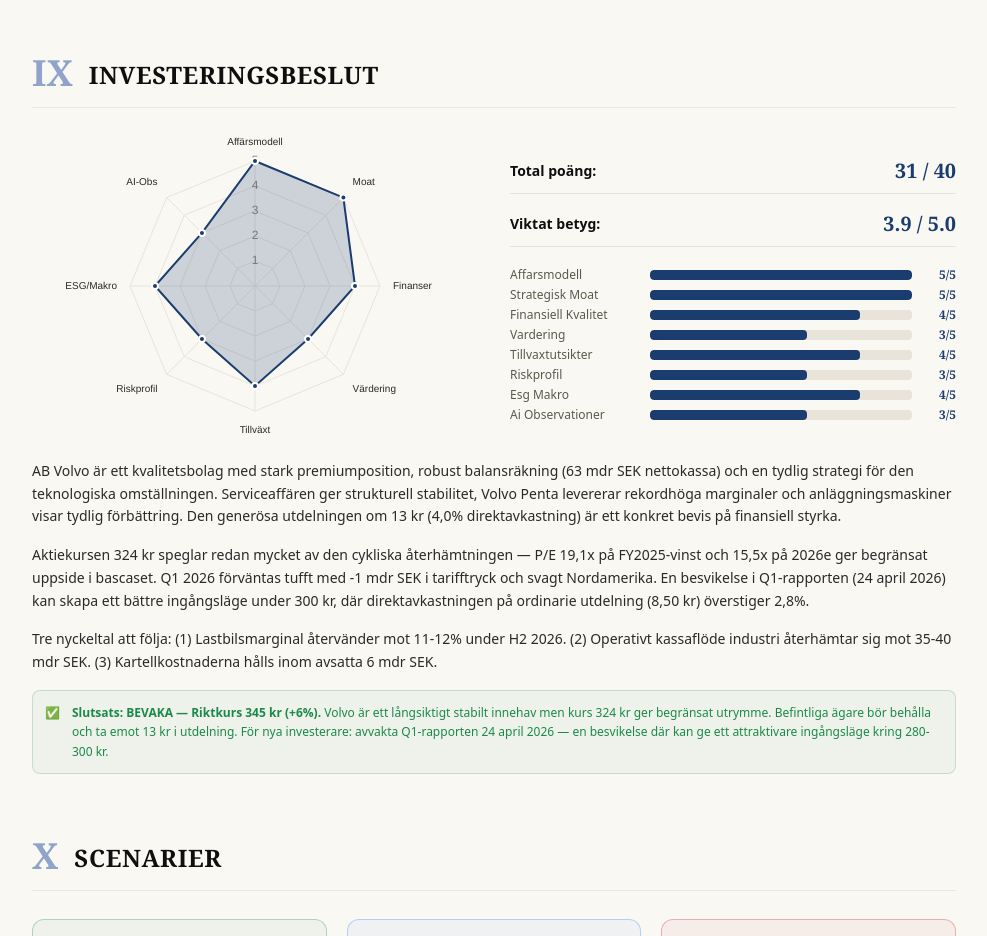
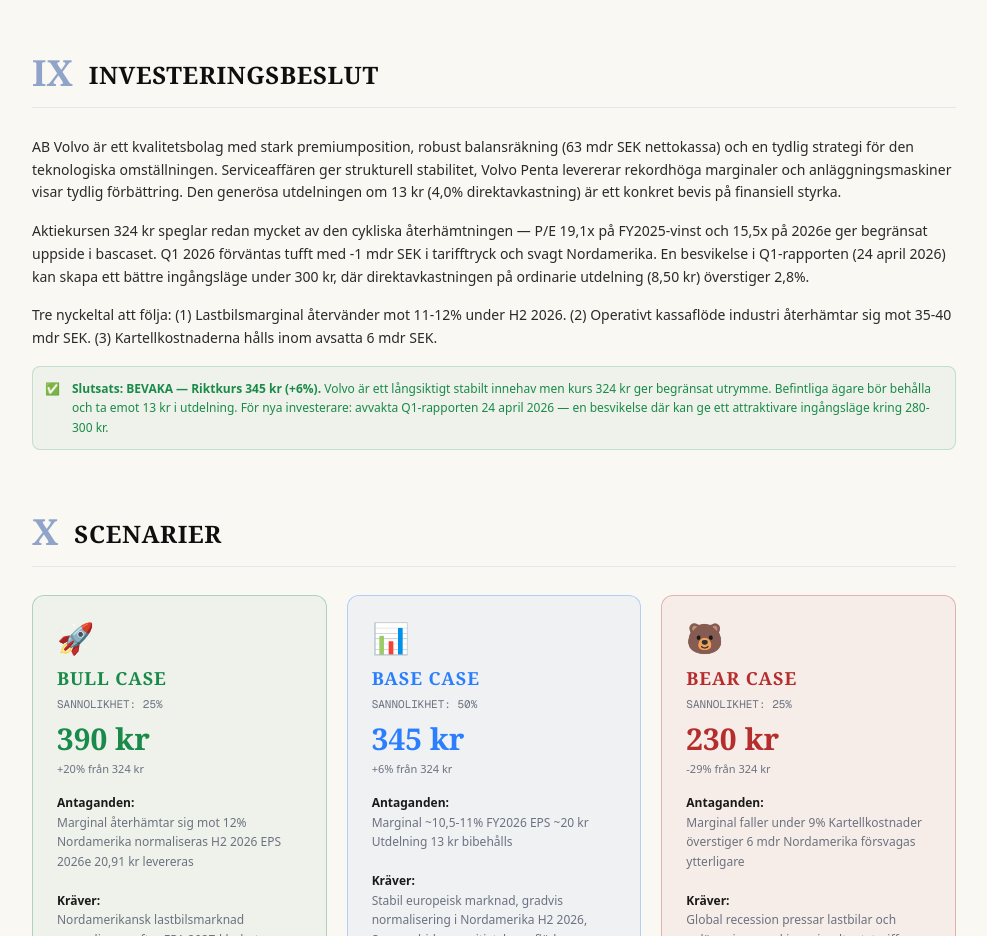
Before and after one commit to Thorcall9/Borsanalys.se, a Next.js app: page /analyser/volvo-2026 in a window 1280 px wide. Shown: the part 7760-8696 px from the top of the page, without its empty margins (276-1263 px from the left). Built offline with nearby package versions, Linux system fonts and the light colour scheme; no server answers.

Commit message:
Ta bort dubblerat spindeldiagram och poäng från sektion IX
Innehållet visas nu enbart i sektion I (Översikt).

https://claude.ai/code/session_019u1ShFPqRoMXAzS3BtSZXN

```diff
--- a/src/app/analyser/volvo-2026/page.tsx
+++ b/src/app/analyser/volvo-2026/page.tsx
@@ -436,36 +436,6 @@ export default function VolvoPage() {
         <section id="verdict" data-section="verdict" className="mb-16">
           <SectionHeader number="IX" title="Investeringsbeslut" />
 
-          <div className="grid grid-cols-1 md:grid-cols-2 gap-8 items-center mb-5">
-            <div>
-              <RadarChart scores={analysisData.scores} />
-            </div>
-            <div className="space-y-2">
-                <div className="flex justify-between items-center py-2 border-b border-[#e8e4da]">
-                    <span className="text-sm font-bold">Total poäng:</span>
-                    <span className="text-xl font-bold font-serif text-[#1a3c6e]">{analysisData.totaltPoang} / {analysisData.maxPoang}</span>
-                </div>
-                <div className="flex justify-between items-center py-2 border-b border-[#e8e4da] mb-3">
-                    <span className="text-sm font-bold">Viktat betyg:</span>
-                    <span className="text-xl font-bold font-serif text-[#1a3c6e]">{analysisData.rating.toFixed(1)} / 5.0</span>
-                </div>
-                <div className="pt-2 space-y-1">
-                    {Object.entries(analysisData.scores).map(([key, value]) => {
-                        const label = key.replace(/([A-Z])/g, ' $1').replace(/^./, str => str.toUpperCase());
-                        return (
-                            <div key={key} className="flex items-center gap-3">
-                                <span className="text-xs text-[#5a5a4a] w-32 flex-shrink-0">{label}</span>
-                                <div className="flex-grow bg-[#e8e4da] rounded h-2.5 overflow-hidden">
-                                    <div className="h-full rounded" style={{ width: `${(value / 5) * 100}%`, backgroundColor: ACCENT }} />
-                                </div>
-                                <span className="text-xs font-bold text-[#1a3c6e] font-serif w-8 text-right">{value}/5</span>
-                            </div>
-                        )
-                    })}
-                </div>
-            </div>
-          </div>
-
           <p className="text-sm leading-relaxed text-[#2a2a2a] mt-6 mb-4">
             AB Volvo är ett kvalitetsbolag med stark premiumposition, robust balansräkning (63 mdr SEK nettokassa) och en tydlig strategi för den teknologiska omställningen. Serviceaffären ger strukturell stabilitet, Volvo Penta levererar rekordhöga marginaler och anläggningsmaskiner visar tydlig förbättring. Den generösa utdelningen om 13 kr (4,0% direktavkastning) är ett konkret bevis på finansiell styrka.
           </p>
```
